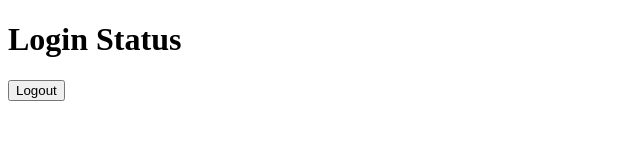
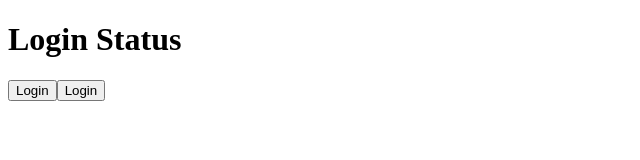
Before and after one commit to masum0191/react-practice-, a React (Vite) app: page / in a window 1280 px wide. Shown: the top 160 px of the page, without its empty margins (0-640 px from the left). Built offline with nearby package versions, Linux system fonts and the light colour scheme.

Commit message:
conditional rander switch case

```diff
--- a/src/App.jsx
+++ b/src/App.jsx
@@ -1,18 +1,29 @@
 
-const loginStatus=(status)=>{
-  if(status){
-    return <button>Logout</button>
-  }
-  else{
-    return <button>Login</button>
-  }
 
-}
 const App = () => {
+  const status = false;
   return (
     <div>
       <h1>Login Status</h1>
-      {loginStatus(true)}
+      {(() => {
+        switch (status) {
+          case true:
+            return <button>Logout</button>;
+          case false:
+            return <button>Login</button>;
+          default:
+            return null;
+        }
+      })()}
+
+      {(() => {
+        if (status) {
+          return <button>Logout</button>;
+        } else {
+          return <button>Login</button>;
+        }
+      })()}
+
     </div>
 
   );
```
